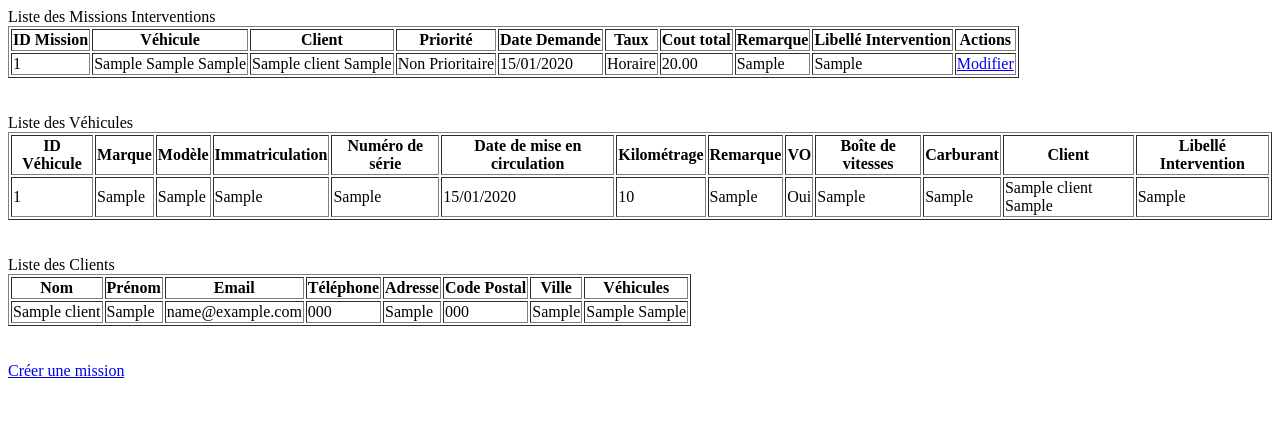
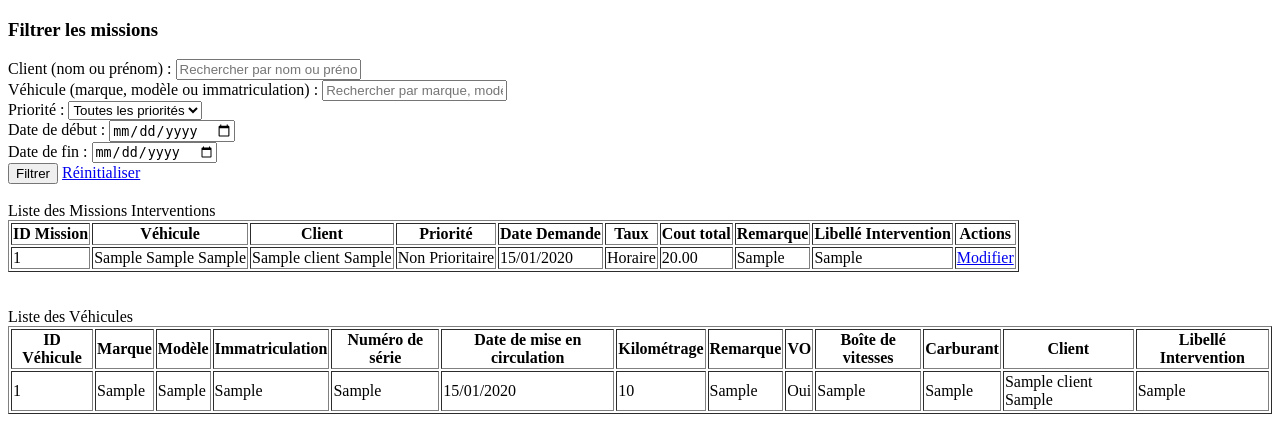
Before and after one commit to EmilieCastellano-web/Project-Backcar, a Django app: page /missions/ in a window 1280 px wide. Shown: the top 424 px of the page. Run offline with Django 5.2, Linux system fonts and the light colour scheme; tables that the repository leaves empty hold one stand-in row (values such as "Sample post").

Commit message:
[UPDATE] mise en place de filtres

```diff
--- a/mission/templates/list-view.html
+++ b/mission/templates/list-view.html
@@ -13,8 +13,51 @@
             <div>
                 {{ message }}
             </div>
-        {% endfor %}
-    {% endif %}
+        {% endfor %}    {% endif %}
+
+    <!-- Formulaire de filtrage -->
+    <div>
+        <h3>Filtrer les missions</h3>
+        <form method="get">
+            <div>
+                <label for="client">Client (nom ou prénom) :</label>
+                <input type="text" id="client" name="client" value="{{ filter_client }}" placeholder="Rechercher par nom ou prénom">
+            </div>
+
+            <div>
+                <label for="vehicule">Véhicule (marque, modèle ou immatriculation) :</label>
+                <input type="text" id="vehicule" name="vehicule" value="{{ filter_vehicule }}" placeholder="Rechercher par marque, modèle ou immatriculation">
+            </div>
+
+            <div>
+                <label for="priorite">Priorité :</label>
+                <select id="priorite" name="priorite">
+                    <option value="">Toutes les priorités</option>
+                    {% for code, libelle in priorites_choices %}
+                        <option value="{{ code }}" {% if filter_priorite == code %}selected{% endif %}>
+                            {{ libelle }}
+                        </option>
+                    {% endfor %}
+                </select>
+            </div>
+
+            <div>
+                <label for="date_debut">Date de début :</label>
+                <input type="date" id="date_debut" name="date_debut" value="{{ filter_date_debut }}">
+            </div>
+
+            <div>
+                <label for="date_fin">Date de fin :</label>
+                <input type="date" id="date_fin" name="date_fin" value="{{ filter_date_fin }}">
+            </div>
+
+            <div>
+                <button type="submit">Filtrer</button>
+                <a href="{% url 'list_view' %}">Réinitialiser</a>
+            </div>
+        </form>
+    </div>
+    <br>
 
     <label>Liste des Missions Interventions</label>
     <table border="1">
--- a/mission/templates/new_mission.html
+++ b/mission/templates/new_mission.html
@@ -7,7 +7,7 @@
     <title>Liste des Missions</title>
 </head>
 <body>
-    <form method="post" action="{% url 'post_mission' %}" id="new_mission_form">
+    <form method="post" action="{% url 'mission_form_view' %}" id="new_mission_form">
         {% csrf_token %}
         <h2>Créer un nouveau client</h2>
 
--- a/mission/views.py
+++ b/mission/views.py
@@ -4,6 +4,8 @@ from django.shortcuts import render, redirect
 import logging
 logging.basicConfig(level=logging.INFO, format='%(levelname)s:%(message)s')
 from django.db import transaction
+from django.db.models import Q
+from datetime import datetime
 from my_airtable_api.utils.error_manage import handle_template_errors, render_with_error_handling
 
 from my_airtable_api.utils.crud import create_taches, create_client, create_vehicule, get_client_by_id, get_vehicule_by_id, get_all_mission_intervention_by_id, get_mission_by_id, update_taches
@@ -11,15 +13,63 @@ from my_airtable_api.utils.extract_data import ValidationError, extract_data_cli
 
 
 def list_view(request):
-    """"Affiche la liste des missions, véhicules et clients.
+    """"Affiche la liste des missions, véhicules et clients avec filtrage.
     Cette vue récupère les données des missions, véhicules et clients depuis la base de données
-    et les organise pour les afficher dans un template.
+    et les organise pour les afficher dans un template. Supporte le filtrage par client, véhicule, priorité et date.
     Returns:
         HttpResponse: La réponse HTTP contenant le rendu du template avec les données des missions, véhicules et clients.
     """
-    missions_interventions = MissionIntervention.objects.select_related(
+    # Récupération des paramètres de filtrage
+    filter_client = request.GET.get('client', '')
+    filter_vehicule = request.GET.get('vehicule', '')
+    filter_priorite = request.GET.get('priorite', '')
+    filter_date_debut = request.GET.get('date_debut', '')
+    filter_date_fin = request.GET.get('date_fin', '')
+
+    # Construction de la requête avec filtres
+    missions_interventions_query = MissionIntervention.objects.select_related(
         'mission', 'mission__vehicule', 'mission__client', 'intervention'
-    ).all()
+    )
+
+    # Q -> permet d’écrire des filtres avec des conditions "OU" (|) et "NON" (~), ou de combiner plusieurs conditions.
+    # Application des filtres
+    if filter_client:
+        missions_interventions_query = missions_interventions_query.filter(
+            Q(mission__client__nom__icontains=filter_client) |
+            Q(mission__client__prenom__icontains=filter_client)
+        )
+
+    if filter_vehicule:
+        missions_interventions_query = missions_interventions_query.filter(
+            Q(mission__vehicule__marque__icontains=filter_vehicule) |
+            Q(mission__vehicule__modele__icontains=filter_vehicule) |
+            Q(mission__vehicule__immatriculation__icontains=filter_vehicule)
+        )
+
+    if filter_priorite:
+        missions_interventions_query = missions_interventions_query.filter(
+            mission__priorite=filter_priorite
+        )
+
+    if filter_date_debut:
+        try:
+            date_debut = datetime.strptime(filter_date_debut, '%Y-%m-%d').date()
+            missions_interventions_query = missions_interventions_query.filter(
+                mission__date_demande__date__gte=date_debut
+            )
+        except ValueError:
+            pass  # Ignorer les dates mal formatées
+
+    if filter_date_fin:
+        try:
+            date_fin = datetime.strptime(filter_date_fin, '%Y-%m-%d').date()
+            missions_interventions_query = missions_interventions_query.filter(
+                mission__date_demande__date__lte=date_fin
+            )
+        except ValueError:
+            pass  # Ignorer les dates mal formatées
+
+    missions_interventions = missions_interventions_query.all()
 
     missions_group = {}
     for mi in missions_interventions:
@@ -94,16 +144,31 @@ def list_view(request):
             'adresse': client.adresse,
             'code_postal': client.code_postal,
             'ville': client.ville,
-            'vehicules': []
-        }
+            'vehicules': []        }
         for vehicule in vehicules:
             if vehicule['client'] == f"{client.nom} {client.prenom}":
                 clients_group[client.id]['vehicules'].append(vehicule)
     clients = list(clients_group.values())
+
+    # Préparation des données pour les filtres
+    all_clients = Client.objects.all().order_by('nom', 'prenom')
+    all_vehicules = Vehicule.objects.all().order_by('marque', 'modele')
+    priorites_choices = [(choix.name, choix.value) for choix in Priorite]
+
     return render(request, 'list-view.html', {
         'missions': missions,
         'vehicules': vehicules,
-        'clients': clients
+        'clients': clients,
+        # Données pour les filtres
+        'all_clients': all_clients,
+        'all_vehicules': all_vehicules,
+        'priorites_choices': priorites_choices,
+        # Valeurs actuelles des filtres
+        'filter_client': filter_client,
+        'filter_vehicule': filter_vehicule,
+        'filter_priorite': filter_priorite,
+        'filter_date_debut': filter_date_debut,
+        'filter_date_fin': filter_date_fin,
         })
 
 @handle_template_errors()
```
